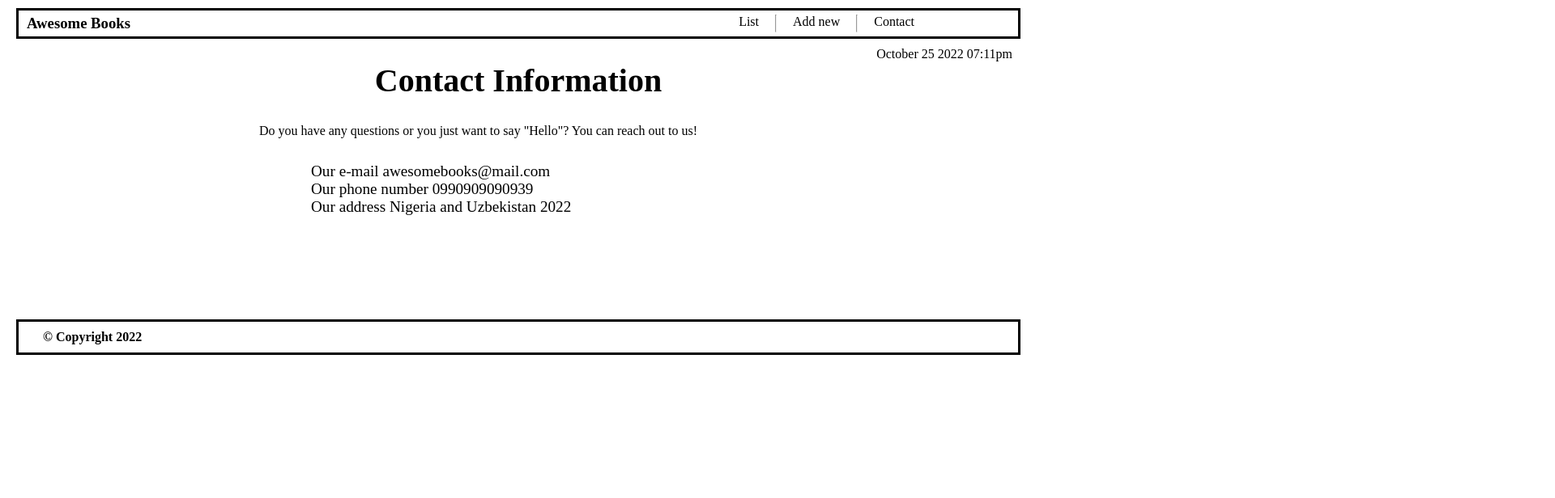
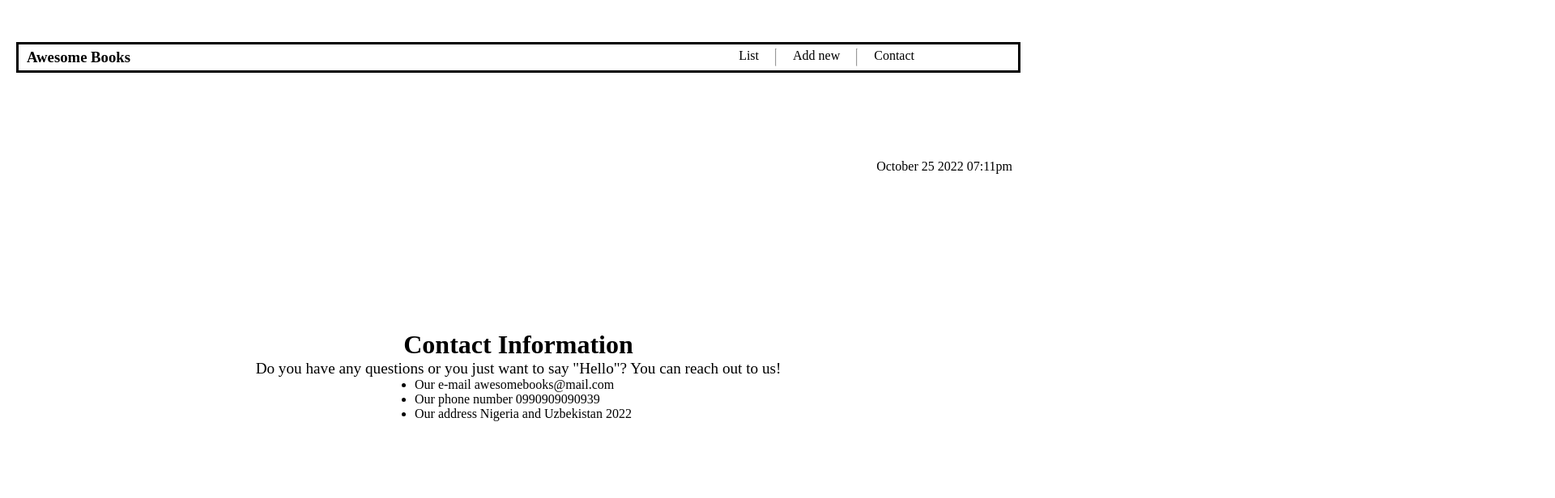
Before and after one commit to akhror-valiev/awesome-books, a website: page index.html in a window 1280 px wide. Both pictures are taken after a click on the item "Contact". Shown: the top 616 px of the page at 81% size, 1920 px wide, since content can reach past the window. Drawn offline with Linux system fonts and the light colour scheme.

Commit message:
Update index.html and styles.css

```diff
--- a/index.html
+++ b/index.html
@@ -19,8 +19,6 @@
                 <li onclick="NavClick('contact')">Contact</li>
             </ul>
         </nav>
-
-
     </header>
     <p class="time">October 25 2022 07:11pm</p>
     <main class="main" id="my-main">
@@ -43,25 +41,17 @@
     </form>
 
     <section class="contact-section-none" id="my-contact">
-        <h1>Contact Information</h1>
+        <h1 class="contact-heading">Contact Information</h1>
         <p>Do you have any questions or you just want to say "Hello"?
             You can reach out to us!
         </p>
-        <ul>
+
+        <ul class="address">
             <li>Our e-mail awesomebooks@mail.com</li>
             <li>Our phone number 0990909090939</li>
             <li>Our address Nigeria and Uzbekistan 2022</li>
         </ul>
     </section>
-
-
-
-
-
-
-
-
-
     <footer class="footer">
         <p>&copy; Copyright 2022</p>
 
--- a/styles.css
+++ b/styles.css
@@ -2,13 +2,24 @@
   margin: 0;
   padding: 0;
 }
+
+
+
+body{
+  display: grid;
+  align-items: end;
+  height: 100vh;
+
+}
+
+
 
 header {
   display: flex;
   justify-content: space-between;
   padding: 5px 10% 5px 10px;
   border: 3.5px solid black;
-  margin: 10px 20px 10px 20px;
+  margin: -45px 20px 10px 20px;
 }
 
 nav ul {
@@ -97,6 +108,7 @@ hr {
     'Trebuchet MS',
     sans-serif;
   font-size: 18px;
+
 }
 
 .form input {
@@ -119,31 +131,37 @@ hr {
 .contact-section {
   display: flex;
   flex-direction: column;
-  gap: 30px;
+
+
 }
+
 
 .contact-section-none {
   display: none;
 }
 
-.contact-section h1 {
-  text-align: center;
-  font-size: 2.5rem;
+.contact-heading{
+  font-size: 2rem;
+
 }
 
 .contact-section p {
-  text-align: start;
-  font-size: 1rem;
-  padding: 0 25% 0 25%;
+  text-align: center;
+  font-size: 1.2rem;
+
+
+
 }
 
-.contact-section li {
+.contact-section .address {
   display: flex;
-  align-items: flex-start;
   flex-direction: column;
-  margin-left: 30%;
-  gap: 5px;
-  font-size: 1.2rem;
+  padding: 0 40% 0 40%;
+  width: 100%;
+
+
+
+
 }
 
 .footer {
```
